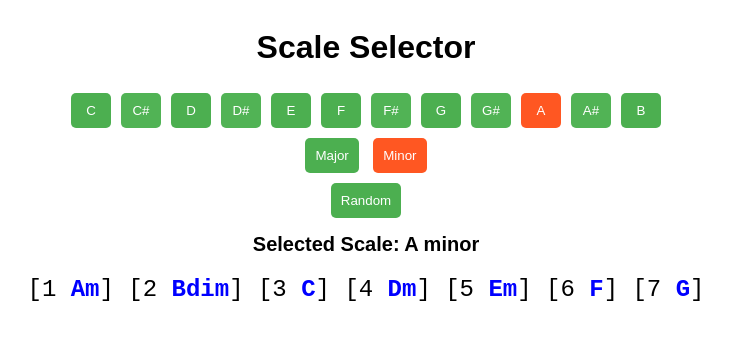
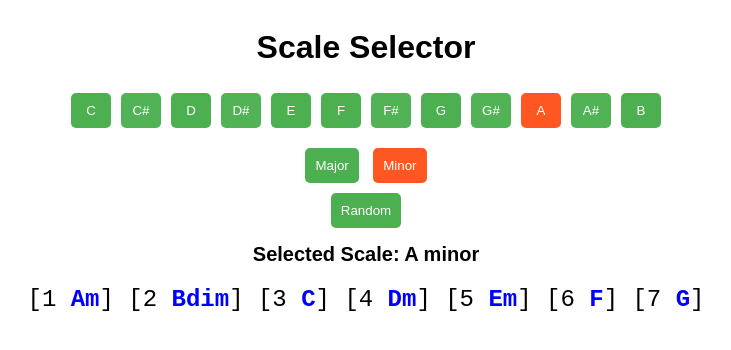
Before and after one commit to y-bears/music-quokka, a Jekyll site: the page ch-in-scale.html, which Jekyll copies as it is, in a window 1280 px wide. Shown: the top 350 px of the page, without its empty margins (274-1005 px from the left). Built offline with Jekyll 4.4.1, drawn with Linux system fonts in a browser that asks for light colours.

Commit message:
test responsive

```diff
--- a/ch-in-scale.html
+++ b/ch-in-scale.html
@@ -2,6 +2,7 @@
 <html>
 <head>
   <title>Scale Selector</title>
+  <meta name="viewport" content="width=device-width, initial-scale=1.0">
   <script src="ch-in-scale.js"></script>
   <style>
     /* Centering the main content */
@@ -10,6 +11,12 @@
       flex-direction: column;
       align-items: center;
       font-family: Arial, sans-serif;
+    }
+    /* Centering the note buttons */
+    #noteButtons {
+      display: flex;
+      justify-content: center;
+      margin-bottom: 10px; /* Added margin for better spacing */
     }
     /* Style for buttons */
     button {
--- a/ch-in-scale.js
+++ b/ch-in-scale.js
@@ -171,7 +171,7 @@
 
     // Display the chords in the selected scale with bold and blue styling for chord names
     chordsOutput.innerHTML = chords.map((chord, index) => {
-      return `[${index + 1} <span style="font-weight: bold; color: blue;">${chord}</span>]`;
+      return `[${index + 1}&nbsp;<span style="font-weight: bold; color: blue;">${chord}</span>]`;
     }).join(' ');
   } else {
     // Display a message if no scale is available
```
Also changed, not shown: README.md (+1 -1 lines).
